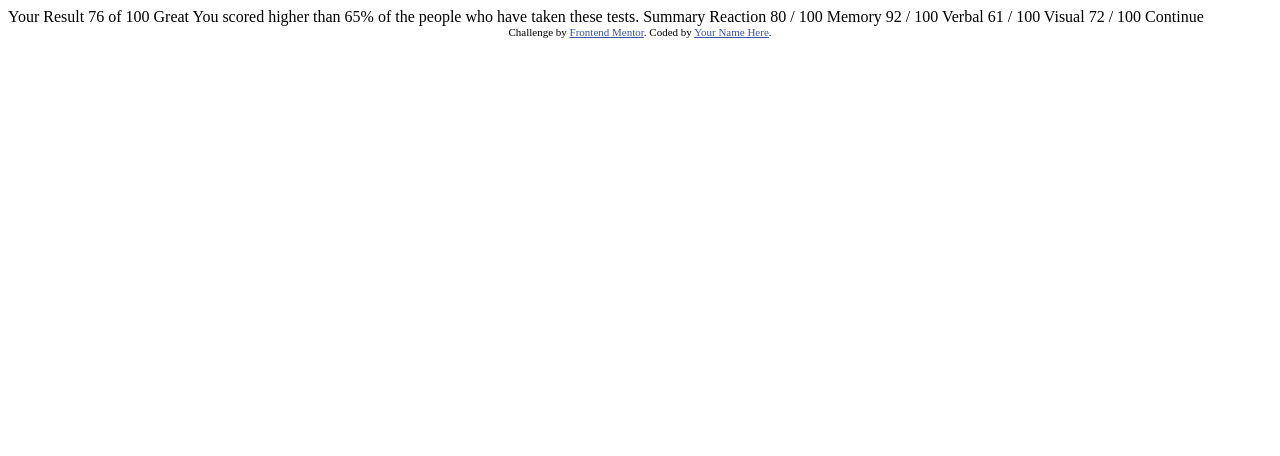
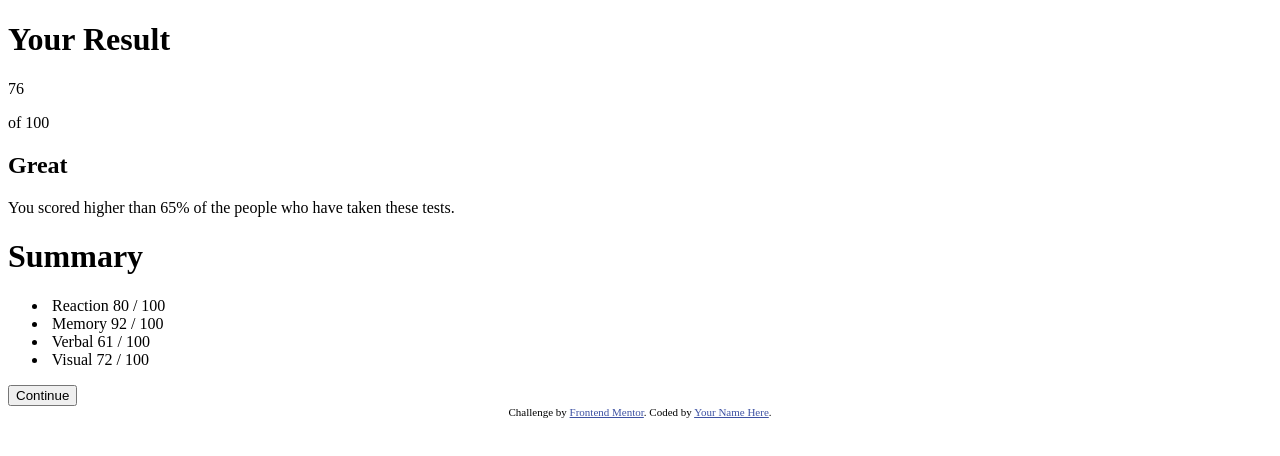
Before and after one commit to osmarajr/FrontendMentor-results-summary-component-main, a plain HTML site: page index.html in a window 1280 px wide. Drawn offline with Linux system fonts and the light colour scheme.

Commit message:
estruturado o html do projeto

```diff
--- a/index.html
+++ b/index.html
@@ -15,33 +15,59 @@
   </style>
 </head>
 <body>
+  <main>
+    <div class="container">
+      <!-- resultado -->
+      <div class="resultado">
+        <h1>Your Result</h1>
 
-  Your Result
-  76
-  of 100
+        <!-- area circular do score -->
+        <div class="score">
+          <p>76</p>
+          <p>of 100</p>
+        </div>
 
-  Great
-  You scored higher than 65% of the people who have taken these tests.
+        <h2>Great</h2>
+        <p>You scored higher than 65% of the people who have taken these tests.</p>
+      </div>
+      <!-- sumário -->
+      <div class="sumario">
+        <h1>Summary</h1>
 
-  Summary
+        <ul class="categorias">
+          <li>
+            <img src="" alt="">
+            <span>Reaction</span>
+            <span>80 / 100</span>
 
-  Reaction
-  80 / 100
+          </li>
+          <li>
+            <img src="" alt="">
+            <span>Memory</span>
+            <span>92 / 100</span>
+          </li>
+          <li>
+            <img src="" alt="">
+            <span>Verbal</span>
+            <span>61 / 100</span>
+          </li>
+          <li>
+            <img src="" alt="">
+            <span>Visual</span>
+            <span>72 / 100</span>
+          </li>
+        </ul>
+        <!-- button -->
+      <button>Continue</button>
+      </div>
 
-  Memory
-  92 / 100
-
-  Verbal
-  61 / 100
-
-  Visual
-  72 / 100
-
-  Continue
-
-  <div class="attribution">
-    Challenge by <a href="https://www.frontendmentor.io?ref=challenge" target="_blank">Frontend Mentor</a>.
-    Coded by <a href="#">Your Name Here</a>.
-  </div>
+    </div>
+  </main>
+  <footer>
+    <div class="attribution">
+      Challenge by <a href="https://www.frontendmentor.io?ref=challenge" target="_blank">Frontend Mentor</a>.
+      Coded by <a href="#">Your Name Here</a>.
+    </div>
+  </footer>
 </body>
 </html>
```
